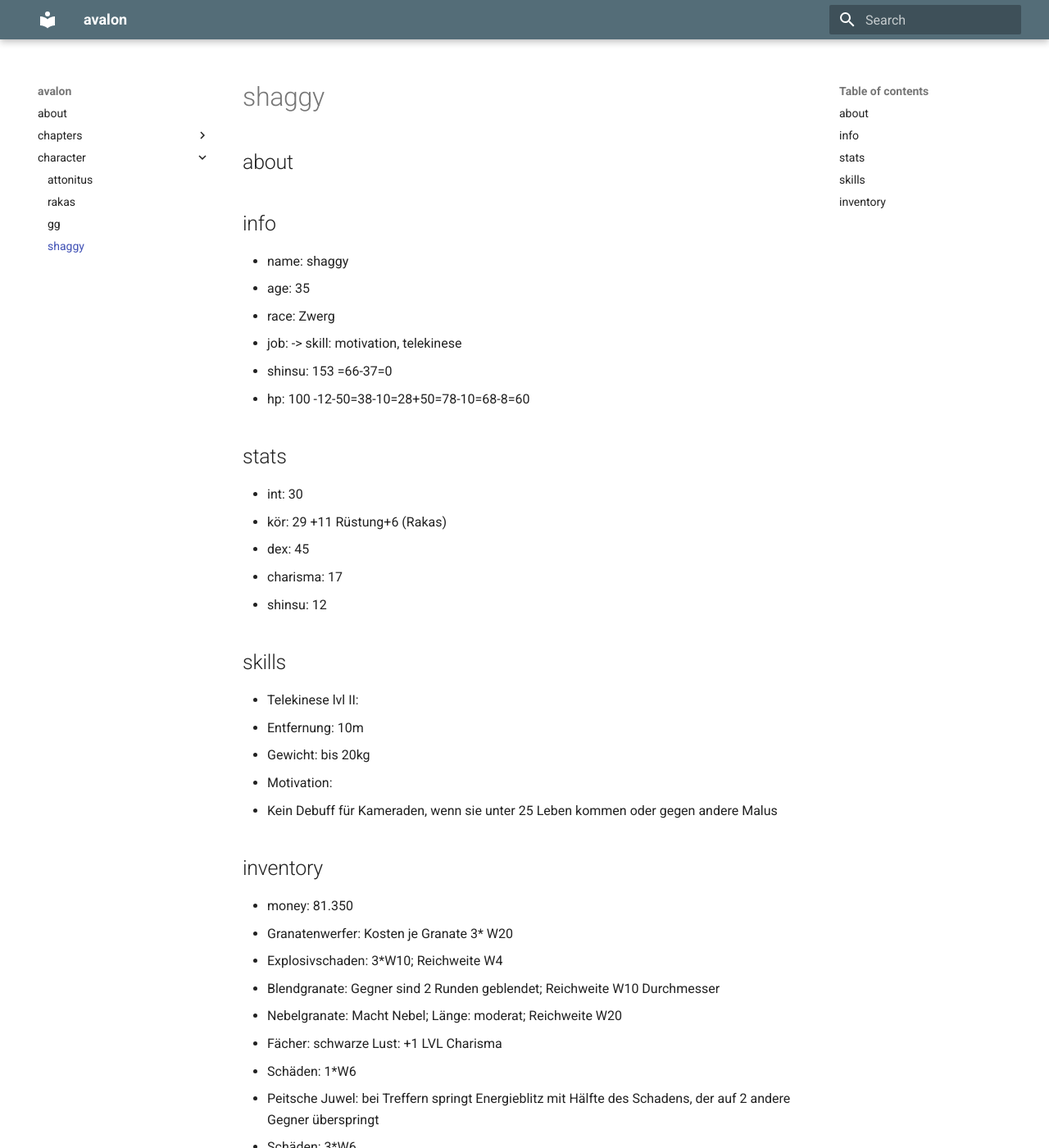
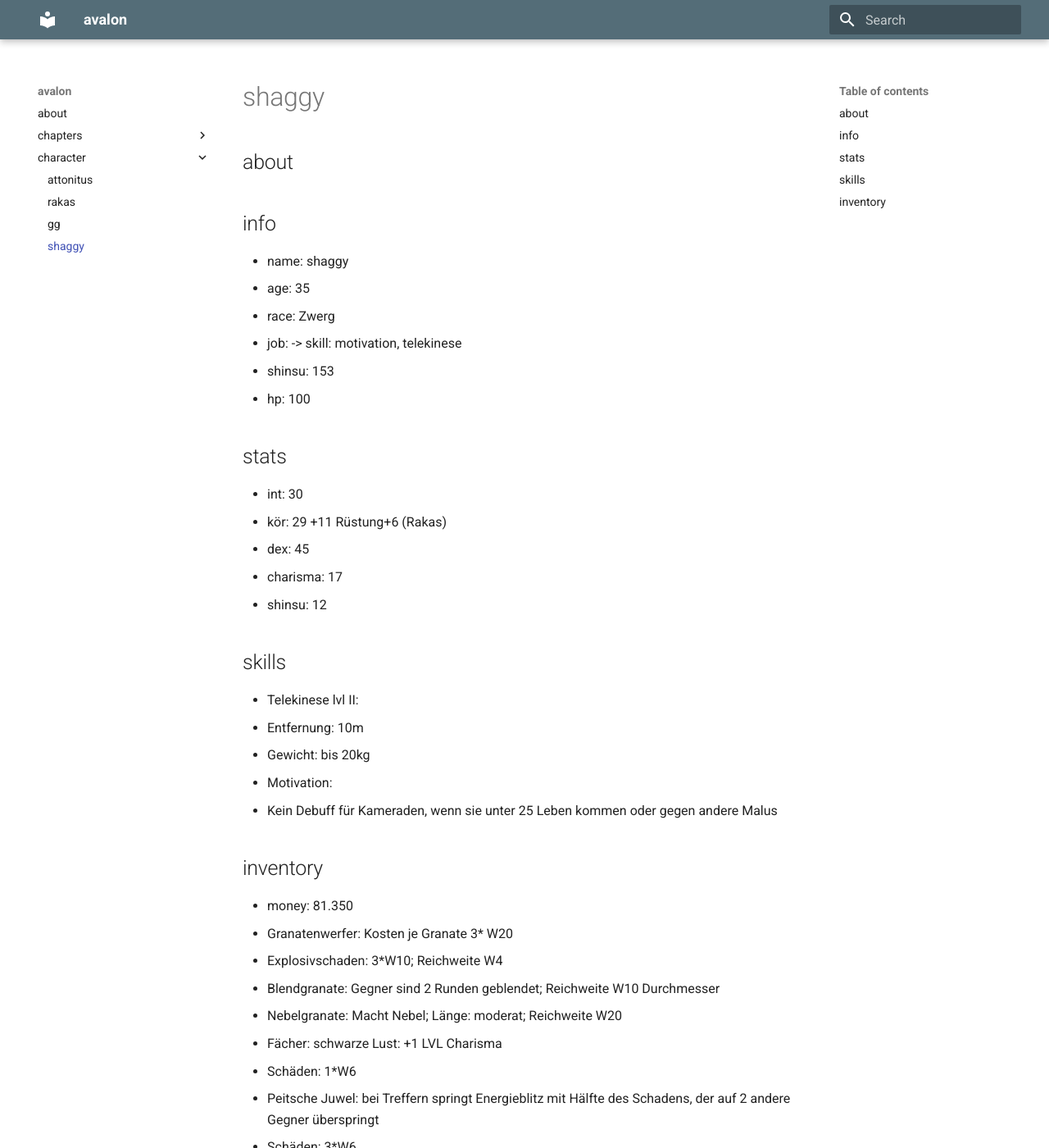
Before and after one commit to mkdocs-pnp/avalon, an MkDocs documentation site: the page built from docs/character/shaggy.md, in a window 1280 px wide and 1400 px high. Shown: the whole window at 82% size. Built offline with MkDocs 1.6.1 and Material for MkDocs 9.7.7, drawn with Linux system fonts in a browser that asks for light colours.

Commit message:
Update shaggy.md

```diff
--- a/docs/character/shaggy.md
+++ b/docs/character/shaggy.md
@@ -8,8 +8,8 @@
 * age: 35
 * race: Zwerg
 * job: -> skill: motivation, telekinese
-* shinsu: 153 =66-37=0
-* hp: 100 -12-50=38-10=28+50=78-10=68-8=60
+* shinsu: 153
+* hp: 100
 
 ## stats
 
```
Also changed, not shown: other parts of docs/character/shaggy.md (+0 -1 lines).
